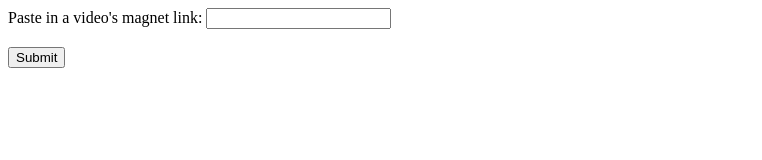
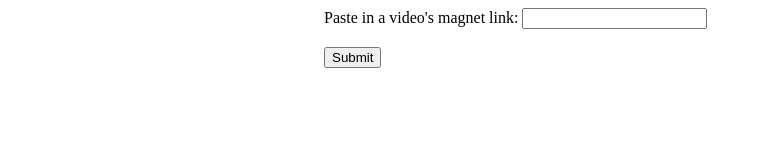
Before and after one commit to dsousadev/torrentos, a website: page index.html in a window 1280 px wide. Shown: the whole page, without its empty margins (0-762 px from the left). Drawn offline with Linux system fonts and the light colour scheme.

Commit message:
style changes

```diff
--- a/index.html
+++ b/index.html
@@ -3,6 +3,8 @@
     <head>
         <meta charset="utf-8">
         <title></title>
+        <link rel="stylesheet" type="text/css" href="styles.css">
+        <div class="content">
             <div id="player" class="webtor" />
             <script src="site.js"></script>
             <script src="https://cdn.jsdelivr.net/npm/@webtor/player-sdk-js/dist/index.min.js" charset="utf-8"></script>
@@ -10,9 +12,10 @@
             <input type="button" onclick="myFunction()" value="Submit">
             <script>
                 function myFunction() {
-              window.open("https://dsousadev.github.io/torrentos/?" + document.getElementById("magnet").value)
+                location.assign("https://dsousadev.github.io/torrentos/?" + document.getElementById("magnet").value)
                 }
             </script>
+        </div>
     </head>
     <body>
 
--- /dev/null
+++ b/styles.css
@@ -0,0 +1,5 @@
+.content {
+    margin: auto;
+    width: 50%;
+    display: block;
+  }
```
Lines whose indentation alone changed are shown as unchanged.
